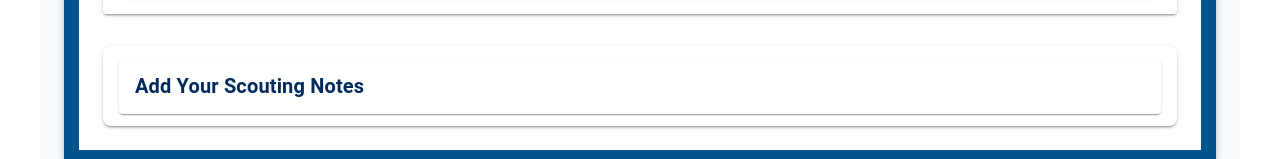
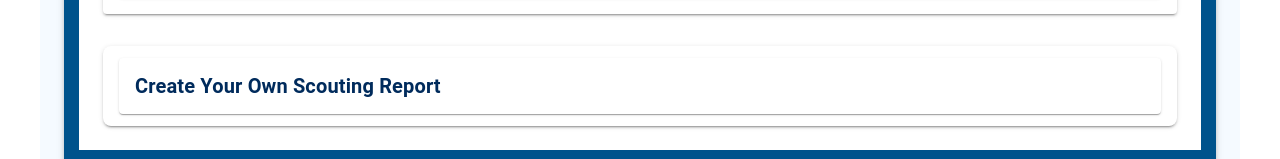
Before and after one commit to yashwantsathish/Mavs-Draft-Hub, a React (Vite) app: page /player/118028 in a window 1280 px wide. Shown: the part 658-817 px from the top of the page. Built offline with nearby package versions, Linux system fonts and the light colour scheme; some icons are missing.

Commit message:
decimal consistency established in individual stats

```diff
--- a/src/pages/PlayerProfile.jsx
+++ b/src/pages/PlayerProfile.jsx
@@ -313,7 +313,7 @@ function PlayerProfile() {
                                 {label}
                               </TableCell>
                               <TableCell sx={{ padding: '6px 12px' }}>
-                                {value ?? '--'}
+                              {typeof value === 'number' ? value.toFixed(1) : value ?? '--'}
                               </TableCell>
                             </TableRow>
                           ))}
@@ -362,7 +362,7 @@ function PlayerProfile() {
             elevation={1}
           >
             <AccordionSummary expandIcon={<ExpandMoreIcon />}>
-              <Typography variant="h6" fontWeight="bold" color = '#002B5C'>Add Your Scouting Notes</Typography>
+              <Typography variant="h6" fontWeight="bold" color = '#002B5C'>Create Your Own Scouting Report</Typography>
             </AccordionSummary>
             <AccordionDetails>
               <form onSubmit={handleAddReport}>
```
